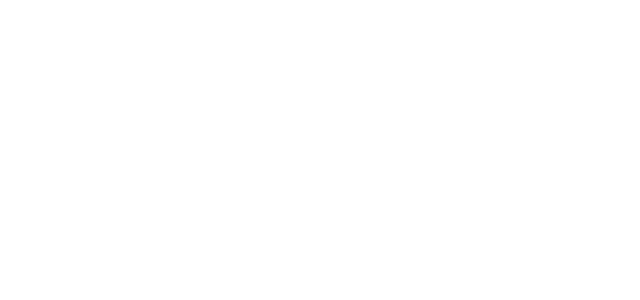
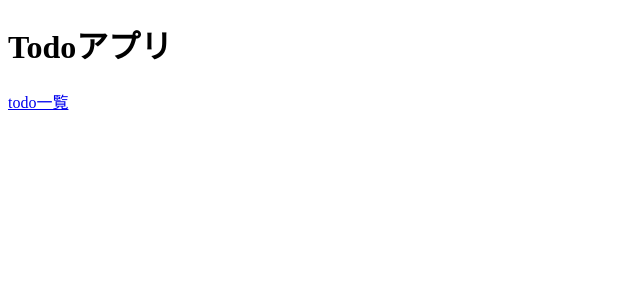
Before and after one commit to shinshinshin123/next-todo, a Next.js app: page / in a window 1280 px wide. Shown: the top 300 px of the page, without its empty margins (0-640 px from the left). Built offline with nearby package versions, Linux system fonts and the light colour scheme.

Commit message:
リンクを追加する

```diff
--- a/pages/index.tsx
+++ b/pages/index.tsx
@@ -1,8 +1,11 @@
 import React from "react";
+import Link from "next/link";
 
 export default function Home() {
   return (
     <>
+      <h1>Todoアプリ</h1>
+      <Link href='/todos'>todo一覧</Link>
     </>
   )
 }
--- a/pages/todos.tsx
+++ b/pages/todos.tsx
@@ -12,6 +12,7 @@
     return (
         <>
           <h1>Todo一覧ページ</h1>
+          <p><Link href='/'>戻る</Link></p>
           <Link href="/todos/create">todoを作成</Link>
           <div>
             <ul>
--- a/pages/todos/create.tsx
+++ b/pages/todos/create.tsx
@@ -1,6 +1,7 @@
 import { useState } from "react";
 import Router from "next/router";
 import React from "react";
+import Link from "next/link";
 
 export default function Create() {
     //後ほどtitle,contentを一つにまとめる
@@ -34,6 +35,7 @@
         <>
             <div>
                 <h1>Todo作成ページ</h1>
+                <Link href='/todos'>戻る</Link>
             </div>
             {/* 入力フォーム */}
             <form>
```
